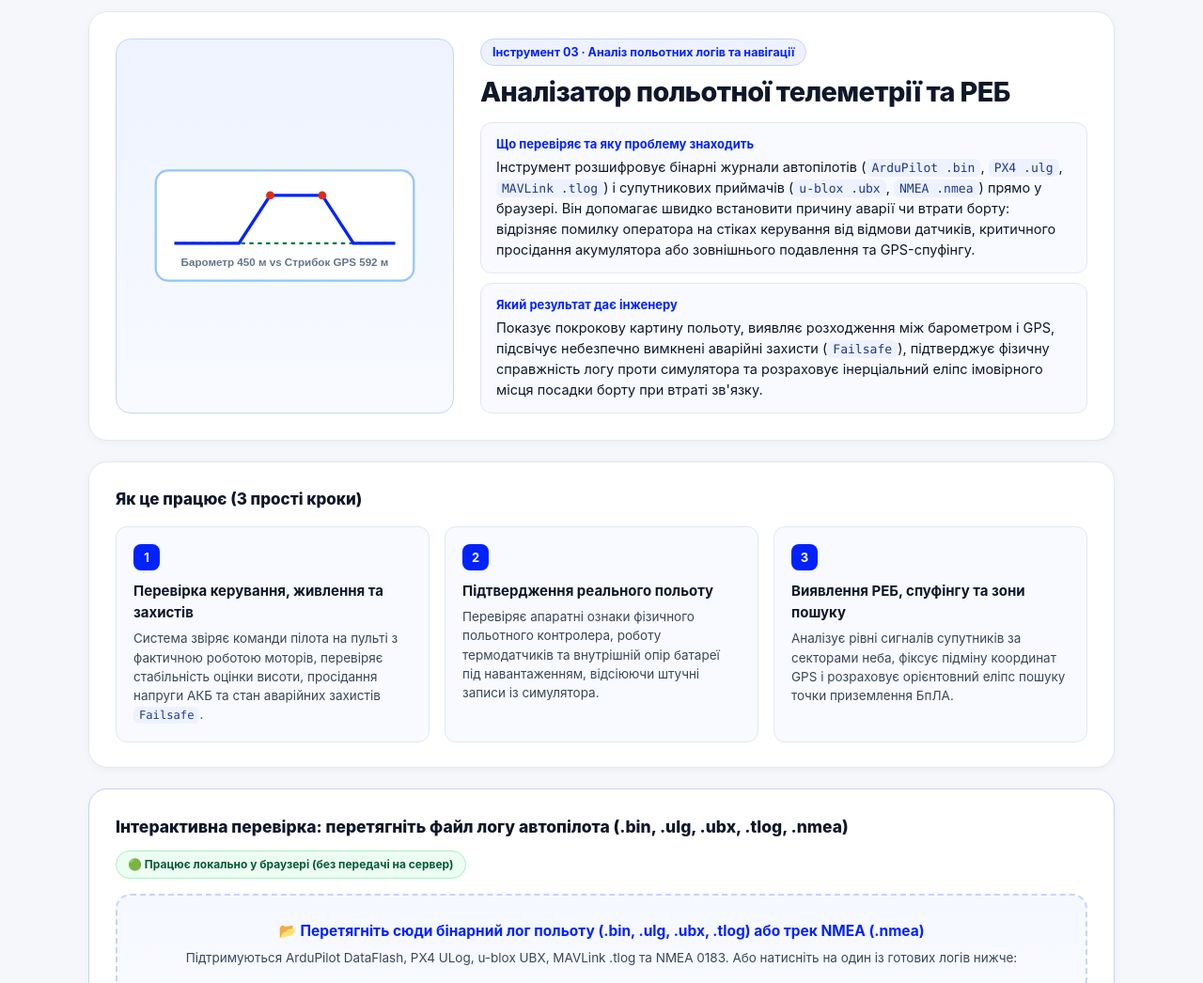
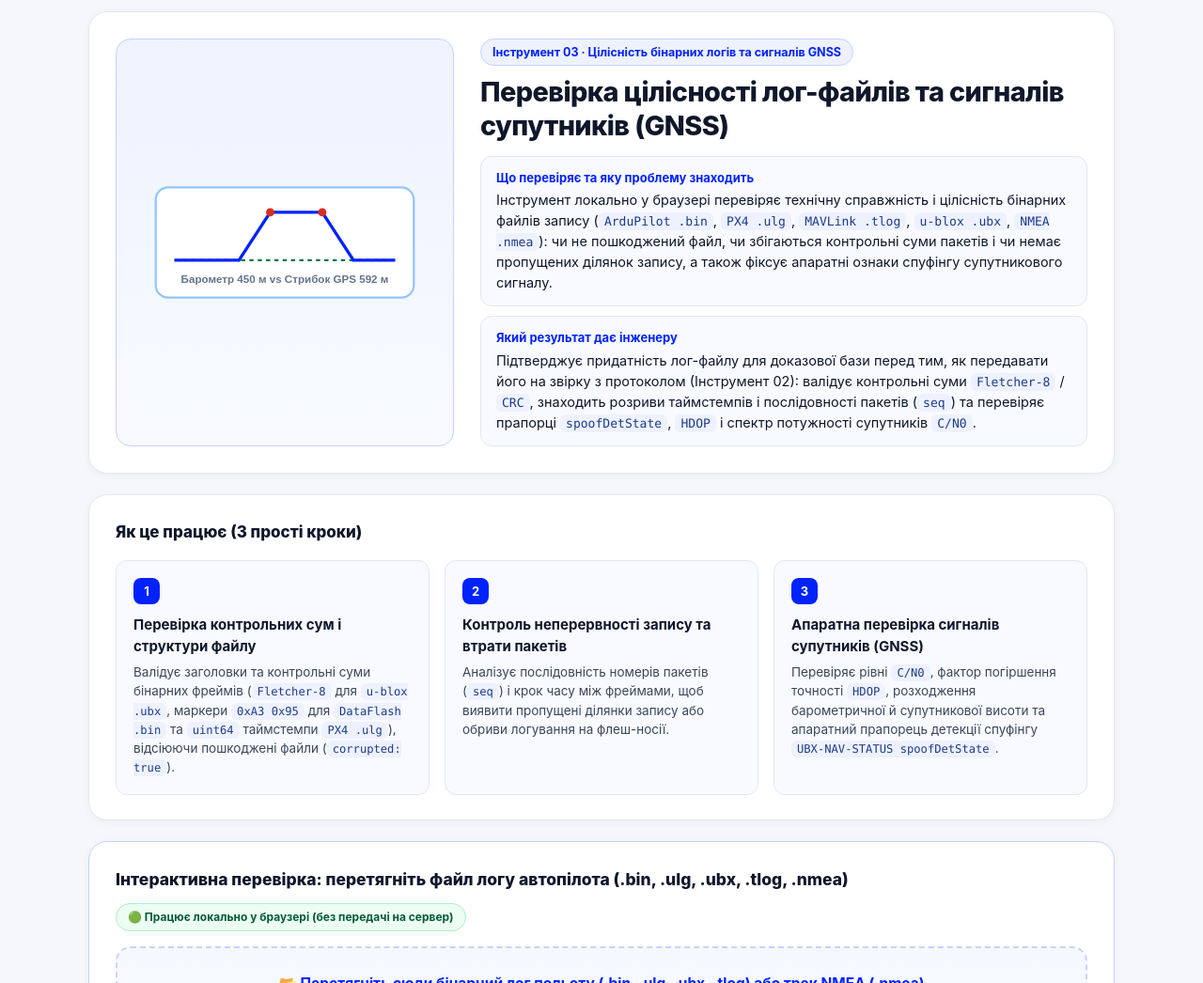
Before and after one commit to DenisShumilov/uav-readiness-evidence-copilot, a website: page docs/tools/telemetry-analyzer.html in a window 1280 px wide. Shown: the part 240-1286 px from the top of the page at 94% size. Drawn offline with Linux system fonts and the light colour scheme.

Commit message:
docs(catalog): focus Tool 03 on binary log integrity (Fletcher-8/seq) and GNSS signal checks without duplicating Tools 02 and 05

```diff
--- a/docs/tools/telemetry-analyzer.html
+++ b/docs/tools/telemetry-analyzer.html
@@ -62,16 +62,16 @@
             </svg>
           </div>
           <div class="product-hero-body">
-            <span class="product-badge">Інструмент 03 · Аналіз польотних логів та навігації</span>
-            <h1 class="product-main-title">Аналізатор польотної телеметрії та РЕБ</h1>
+            <span class="product-badge">Інструмент 03 · Цілісність бінарних логів та сигналів GNSS</span>
+            <h1 class="product-main-title">Перевірка цілісності лог-файлів та сигналів супутників (GNSS)</h1>
             <div class="explain-list">
               <div class="explain-item">
                 <strong>Що перевіряє та яку проблему знаходить</strong>
-                Інструмент розшифровує бінарні журнали автопілотів (<code>ArduPilot .bin</code>, <code>PX4 .ulg</code>, <code>MAVLink .tlog</code>) і супутникових приймачів (<code>u-blox .ubx</code>, <code>NMEA .nmea</code>) прямо у браузері. Він допомагає швидко встановити причину аварії чи втрати борту: відрізняє помилку оператора на стіках керування від відмови датчиків, критичного просідання акумулятора або зовнішнього подавлення та GPS-спуфінгу.
+                Інструмент локально у браузері перевіряє технічну справжність і цілісність бінарних файлів запису (<code>ArduPilot .bin</code>, <code>PX4 .ulg</code>, <code>MAVLink .tlog</code>, <code>u-blox .ubx</code>, <code>NMEA .nmea</code>): чи не пошкоджений файл, чи збігаються контрольні суми пакетів і чи немає пропущених ділянок запису, а також фіксує апаратні ознаки спуфінгу супутникового сигналу.
               </div>
               <div class="explain-item">
                 <strong>Який результат дає інженеру</strong>
-                Показує покрокову картину польоту, виявляє розходження між барометром і GPS, підсвічує небезпечно вимкнені аварійні захисти (<code>Failsafe</code>), підтверджує фізичну справжність логу проти симулятора та розраховує інерціальний еліпс імовірного місця посадки борту при втраті зв'язку.
+                Підтверджує придатність лог-файлу для доказової бази перед тим, як передавати його на звірку з протоколом (Інструмент 02): валідує контрольні суми <code>Fletcher-8</code> / <code>CRC</code>, знаходить розриви таймстемпів і послідовності пакетів (<code>seq</code>) та перевіряє прапорці <code>spoofDetState</code>, <code>HDOP</code> і спектр потужності супутників <code>C/N0</code>.
               </div>
             </div>
           </div>
@@ -82,18 +82,18 @@
           <div class="steps-grid">
             <div class="step-box">
               <span class="step-num">1</span>
-              <h4>Перевірка керування, живлення та захистів</h4>
-              <p>Система звіряє команди пілота на пульті з фактичною роботою моторів, перевіряє стабільність оцінки висоти, просідання напруги АКБ та стан аварійних захистів <code>Failsafe</code>.</p>
+              <h4>Перевірка контрольних сум і структури файлу</h4>
+              <p>Валідує заголовки та контрольні суми бінарних фреймів (<code>Fletcher-8</code> для <code>u-blox .ubx</code>, маркери <code>0xA3 0x95</code> для <code>DataFlash .bin</code> та <code>uint64</code> таймстемпи <code>PX4 .ulg</code>), відсіюючи пошкоджені файли (<code>corrupted: true</code>).</p>
             </div>
             <div class="step-box">
               <span class="step-num">2</span>
-              <h4>Підтвердження реального польоту</h4>
-              <p>Перевіряє апаратні ознаки фізичного польотного контролера, роботу термодатчиків та внутрішній опір батареї під навантаженням, відсіюючи штучні записи із симулятора.</p>
+              <h4>Контроль неперервності запису та втрати пакетів</h4>
+              <p>Аналізує послідовність номерів пакетів (<code>seq</code>) і крок часу між фреймами, щоб виявити пропущені ділянки запису або обриви логування на флеш-носії.</p>
             </div>
             <div class="step-box">
               <span class="step-num">3</span>
-              <h4>Виявлення РЕБ, спуфінгу та зони пошуку</h4>
-              <p>Аналізує рівні сигналів супутників за секторами неба, фіксує підміну координат GPS і розраховує орієнтовний еліпс пошуку точки приземлення БпЛА.</p>
+              <h4>Апаратна перевірка сигналів супутників (GNSS)</h4>
+              <p>Перевіряє рівні <code>C/N0</code>, фактор погіршення точності <code>HDOP</code>, розходження барометричної й супутникової висоти та апаратний прапорець детекції спуфінгу <code>UBX-NAV-STATUS spoofDetState</code>.</p>
             </div>
           </div>
         </div>
```
Also changed, not shown: docs/index.html (+2 -2 lines).
